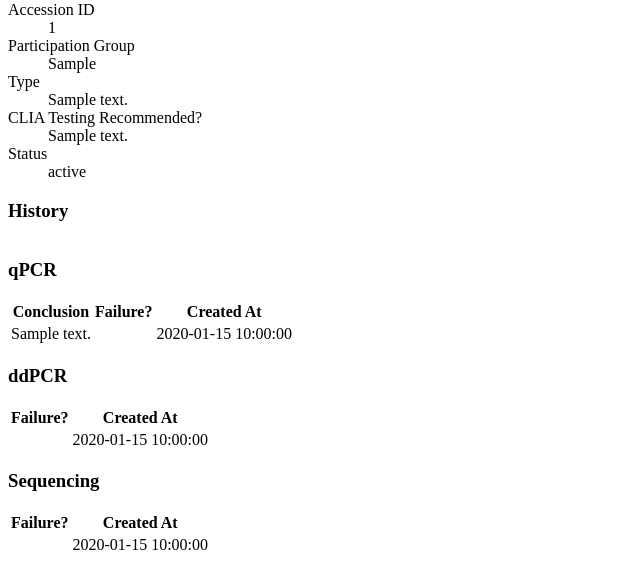
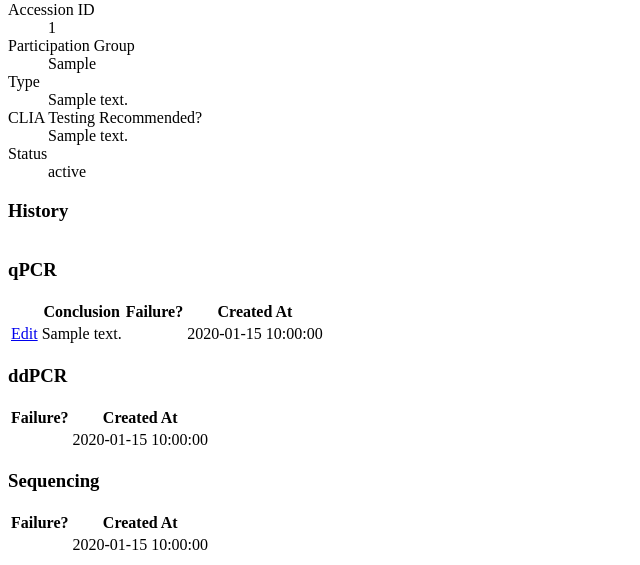
Before and after one commit to stowersinstitute/COVIDTrack, a Symfony app: template templates/specimen/specimen-view.html.twig in a window 1280 px wide. Shown: the part 634-1199 px from the top of the page, without its empty margins (0-640 px from the left). Run offline with Twig, Linux system fonts and the light colour scheme; the template is opened without the code that fills it: most values are stand-ins (such as "Sample title", 1, 10 or a date in 2020); some libraries are stand-ins or nearby versions.

Commit message:
Specimen list of qPCR Results links to Edit Results

```diff
--- a/templates/specimen/specimen-view.html.twig
+++ b/templates/specimen/specimen-view.html.twig
@@ -40,7 +40,7 @@
                 <table class="table table-condensed">
                     <thead>
                     <tr>
-{#                        <th>&nbsp;</th>#}
+                        <th>&nbsp;</th>
                         <th>Conclusion</th>
                         <th>Failure?</th>
                         <th>Created At</th>
@@ -49,9 +49,9 @@
                     <tbody>
                     {% for result in specimen.QPCRResults %}
                         <tr>
-{#                            <td>#}
-{#                                <a href="{{ path('app_qpcr_edit', {id: result.id}) }}">Edit</a>#}
-{#                            </td>#}
+                            <td>
+                                <a href="{{ path('app_results_qpcr_edit', {id: result.id}) }}">Edit</a>
+                            </td>
                             <td>{{ result.conclusionText }}</td>
                             <td>{{ result.isFailure ? 'Yes' : '' }}</td>
                             <td>{{ specimen.createdAt | date("Y-m-d H:i:s") }}</td>
```
